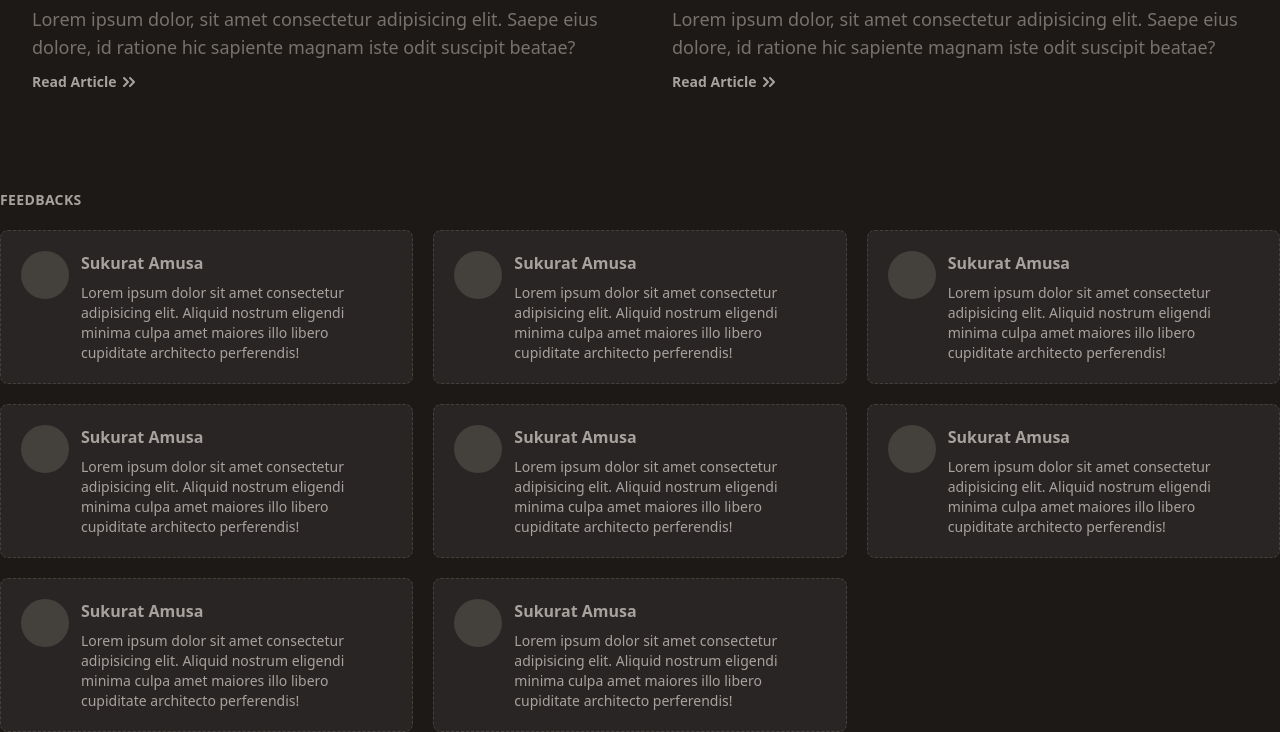
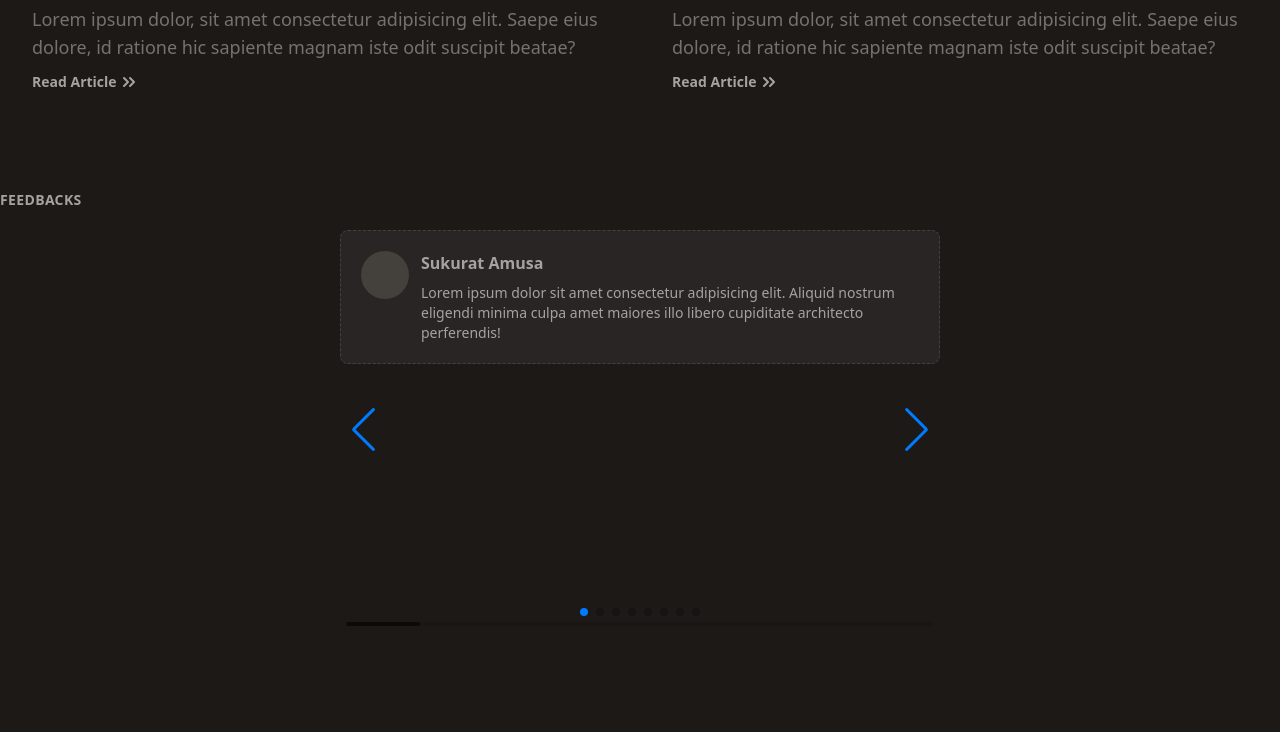
Before and after one commit to usmaarn/portfolio, a Flask app: page / in a window 1280 px wide. Shown: the part 2867-3599 px from the top of the page. After the commit the page ends 3493 px from the top, so only its background shows below. Run offline with Flask 3, Linux system fonts and the light colour scheme.

Commit message:
2024-03-27 13:33:15.861332 - a1e07bae-85d5-45a6-b697-bbea4e83a8aa

```diff
--- a/portfolio/static/css/app.css
+++ b/portfolio/static/css/app.css
@@ -751,6 +751,10 @@ video {
   height: 100%;
 }
 
+.h-\[400px\] {
+  height: 400px;
+}
+
 .min-h-screen {
   min-height: 100vh;
 }
@@ -765,6 +769,10 @@ video {
 
 .w-full {
   width: 100%;
+}
+
+.w-\[600px\] {
+  width: 600px;
 }
 
 .max-w-screen-md {
--- /dev/null
+++ b/portfolio/static/js/app.js
@@ -0,0 +1,27 @@
+const swiper = new Swiper('.swiper', {
+  // Optional parameters
+//   direction: 'vertical',
+  loop: true,
+  autoplay: {
+
+  },
+  freemode: {
+    enabled: true
+  },
+
+  // If we need pagination
+  pagination: {
+    el: '.swiper-pagination',
+  },
+
+  // Navigation arrows
+  navigation: {
+    nextEl: '.swiper-button-next',
+    prevEl: '.swiper-button-prev',
+  },
+
+  // And if we need scrollbar
+  scrollbar: {
+    el: '.swiper-scrollbar',
+  },
+});
--- a/portfolio/templates/base.html
+++ b/portfolio/templates/base.html
@@ -6,6 +6,7 @@
     <meta name="viewport" content="width=device-width, initial-scale=1.0">
     <title>Dev Usman</title>
     <link rel="stylesheet" href="{{ url_for('static', filename='css/app.css') }}">
+    <link rel="stylesheet" href="https://cdn.jsdelivr.net/npm/swiper@11/swiper-bundle.min.css" />
 </head>
 
 <body class="min-h-screen">
@@ -22,6 +23,8 @@
     <footer>
 
     </footer>
+    <script src="https://cdn.jsdelivr.net/npm/swiper@11/swiper-bundle.min.js"></script>
+    <script src="{{ url_for('static', filename='js/app.js') }}"></script>
     <script src="//unpkg.com/alpinejs" defer></script>
 </body>
 
--- a/portfolio/templates/parts/home/feedbacks.html
+++ b/portfolio/templates/parts/home/feedbacks.html
@@ -1,8 +1,11 @@
 <section>
     <h3 class="heading">Feedbacks</h3>
 
-    <div class="grid grid-cols-3 gap-5">
+    <div class="swiper w-[600px] h-[400px]">
+        <!-- Additional required wrapper -->
+        <div class="swiper-wrapper">
             {% for feedback in [1,2,3,4,5,6,7,8] %}
+                <div class="swiper-slide">
                     <div class="flex gap-3 p-5 border border-dashed border-stone-700 rounded-lg bg-stone-800">
                         <div class="">
                             <div class="w-12 h-12 rounded-full bg-stone-700"></div>
@@ -16,6 +19,17 @@
 
                         </div>
                     </div>
+                </div>
             {% endfor %}
         </div>
+        <!-- If we need pagination -->
+        <div class="swiper-pagination"></div>
+
+        <!-- If we need navigation buttons -->
+        <div class="swiper-button-prev"></div>
+        <div class="swiper-button-next"></div>
+
+        <!-- If we need scrollbar -->
+        <div class="swiper-scrollbar"></div>
+    </div>
 </section>
```
Lines whose indentation alone changed are shown as unchanged.
